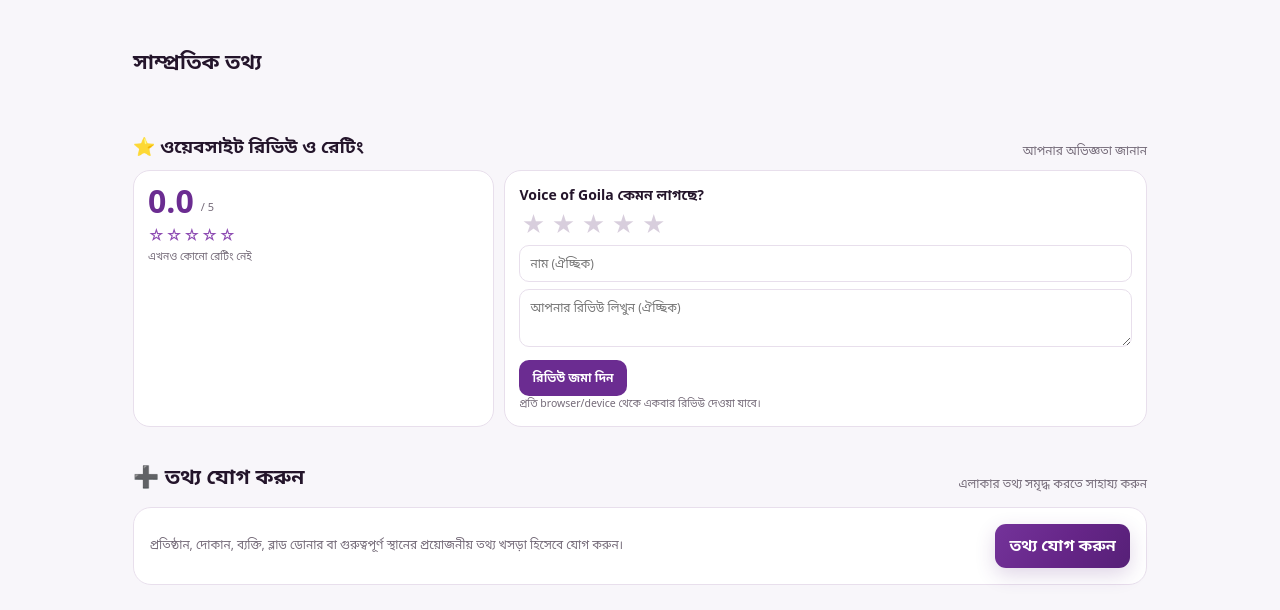
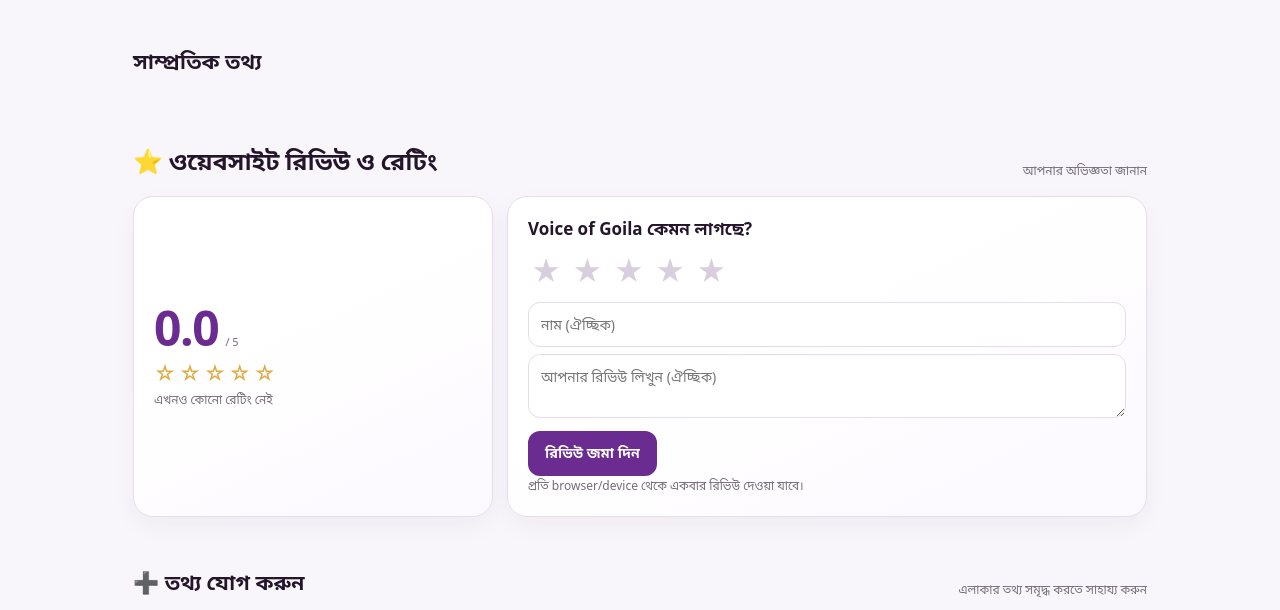
Before and after one commit to shawansarders-hash/Voice-of-goila-test, a plain HTML site: page index.html in a window 1280 px wide. Shown: the part 1485-2095 px from the top of the page. Drawn offline with nearby package versions, Linux system fonts and the light colour scheme; a script that the page names is missing.

Commit message:
Add files via upload

```diff
--- a/index.html
+++ b/index.html
@@ -682,6 +682,35 @@
 #emergencyGrid .em a.vog-em-call,.menu-em-item a.vog-em-call{grid-column:3!important;grid-row:1!important;min-height:37px!important;padding:7px 11px!important;border-radius:11px!important;font-size:12px!important;white-space:nowrap!important}
 #emergencyGrid .em{padding:13px 14px!important}
 @media(max-width:390px){#emergencyGrid .em .vog-em-actions{gap:5px!important}#emergencyGrid .em button.vog-em-share{padding:7px 7px!important;font-size:11px!important}#emergencyGrid .em a.vog-em-call{padding:7px 8px!important;font-size:11px!important}}
+</style>
+
+<style id="vog41-refined-hero-reviews">
+/* Light category count, distinct from description */
+.vog-category-view .vog40-total,.vog40-total{display:table!important;width:max-content!important;margin:12px 0 17px!important;padding:5px 11px!important;border:1px solid rgba(255,255,255,.19)!important;border-radius:9px!important;background:rgba(255,255,255,.075)!important;color:rgba(255,255,255,.86)!important;font-size:12px!important;font-weight:600!important;letter-spacing:.1px;line-height:1.4!important;box-shadow:none!important}
+.vog-category-hero h1,#vogCategoryHeading{margin-bottom:0!important;line-height:1.28!important}
+#vog40Total + p{margin-top:0!important;color:rgba(255,255,255,.76)!important;line-height:1.65!important}
+/* Premium review area, no heavy visual decoration */
+.review-section{padding-top:27px!important;padding-bottom:24px!important}
+.review-section .section-head{margin-bottom:16px!important;gap:8px!important}
+.review-section .section-head h3{font-size:clamp(19px,3vw,24px)!important;letter-spacing:-.2px}
+.review-box{gap:14px!important}
+.rating-summary,.review-form-card{background:linear-gradient(155deg,#fff 40%,#fcf8ff 100%)!important;border:1px solid #e7ddea!important;border-radius:20px!important;padding:20px!important;box-shadow:0 9px 24px rgba(64,29,81,.045)!important}
+.rating-summary{display:flex;flex-direction:column;justify-content:center;align-items:flex-start}
+.rating-score strong{font-size:clamp(36px,5vw,48px)!important;letter-spacing:-1.4px}
+.rating-stars-display{font-size:21px!important;letter-spacing:3px!important;color:#dfaa43!important}
+.rating-meta,.review-note{font-size:12px!important;line-height:1.6!important}
+.review-form-card h4{font-size:17px!important;margin-bottom:11px!important}
+.star-picker{gap:5px!important;margin-bottom:14px!important}
+.star-picker button{font-size:29px!important;padding:3px!important;transition:transform .18s ease,color .18s ease}
+.star-picker button:active{transform:scale(.89)}
+.review-input,.review-textarea{border:1px solid #e5dce9!important;border-radius:12px!important;background:#fff!important;font-size:14px!important;padding:12px!important}
+.review-input:focus,.review-textarea:focus{border-color:#a983bc!important;box-shadow:0 0 0 3px rgba(107,44,145,.08)!important}
+.review-submit{border-radius:12px!important;padding:12px 17px!important;font-size:14px!important}
+.review-card{border-radius:16px!important;padding:15px!important;border-color:#e8dfeb!important;box-shadow:0 5px 16px rgba(65,35,80,.035)!important}
+.review-card b,.review-card .stars{font-size:13px!important}
+.review-card p{font-size:13px!important;line-height:1.65!important}
+@media(max-width:760px){.review-box{grid-template-columns:1fr!important}.rating-summary{padding:17px 19px!important}.review-form-card{padding:18px!important}}
+@media(prefers-reduced-motion:reduce){.star-picker button{transition:none!important}}
 </style>
 </head>
 <body>
```
Also changed, not shown: category.html (+29 -0 lines).
